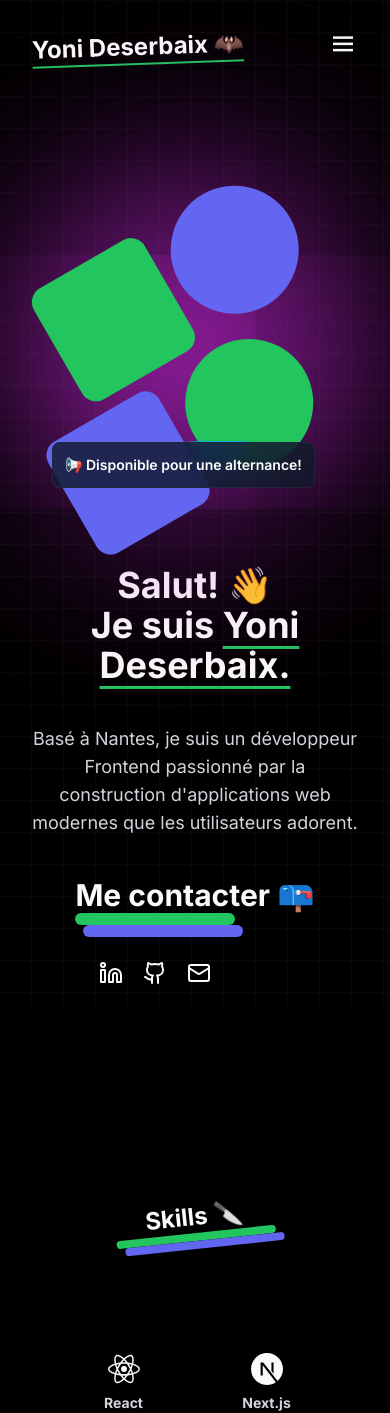
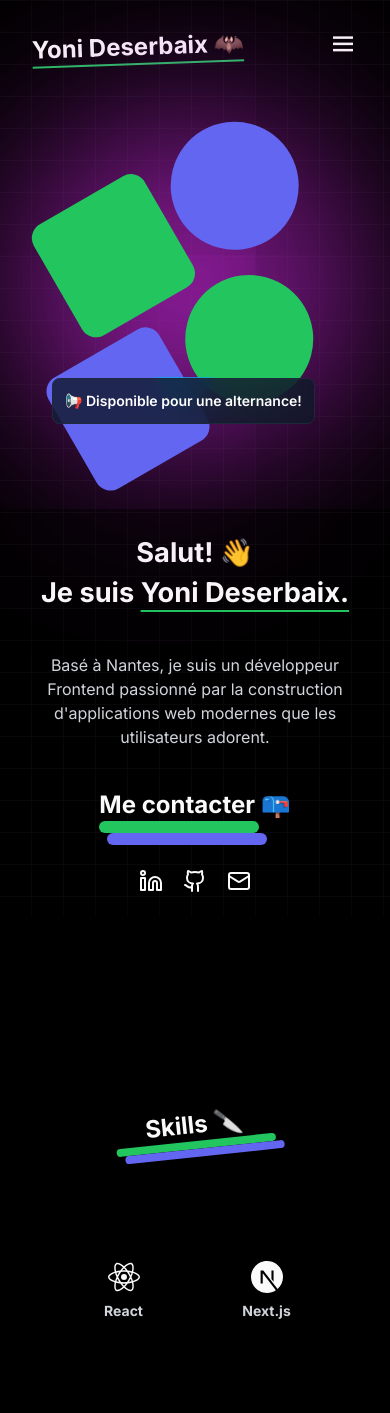
Before and after one commit to Yoni-Deserbaix/Portfolio, a Next.js app: page / in a window 390 px wide. Shown: the top 1413 px of the page. Built offline with nearby package versions, Linux system fonts and the light colour scheme.

Commit message:
update hero responsive

```diff
--- a/src/app/components/Hero.tsx
+++ b/src/app/components/Hero.tsx
@@ -8,25 +8,25 @@ export default function Hero() {
   return (
     <div className="min-h-[60vh] flex flex-col-reverse gap-14 lg:gap-0 lg:flex-row items-center justify-between">
       <div className="space-y-10 text-center lg:text-left">
-        <h1 className="text-4xl lg:text-5xl font-bold ">
+        <h1 className="text-4xl lg:text-5xl font-bold  pt-8 max-sm:text-[1.7rem]">
           Salut! 👋 <br /> Je suis{" "}
           <span className="underline underline-offset-8 decoration-green-500">
             {"Yoni Deserbaix."}
           </span>
         </h1>
-        <p className="md:w-96 text-lg text-gray-300">
+        <p className="md:w-96 text-lg text-gray-300 max-sm:text-base">
           {
             "Basé à Nantes, je suis un développeur Frontend passionné par la construction d'applications web modernes que les utilisateurs adorent."
           }
         </p>
         <Link href={"mailto:yonideserbaix@gmail.com"} className="inline-block">
           <div>
-            <h1 className="text-3xl font-bold hover:text-green-400 transition-all">
+            <h1 className="text-3xl font-bold hover:text-green-400 transition-all max-sm:text-2xl">
               Me contacter 📪
               <div className="w-40 h-3 bg-green-500 rounded-full"></div>
               <div className="w-40 h-3 bg-indigo-500 rounded-full translate-x-2"></div>
             </h1>
-            <div className="flex p-6 gap-5">
+            <div className="flex p-6 gap-5 max-lg:justify-center">
               <Linkedin />
               <Github />
               <Mail />
@@ -34,7 +34,7 @@ export default function Hero() {
           </div>
         </Link>
       </div>
-      <div className="relative max-lg:pt-32">
+      <div className="relative max-lg:pt-16">
         <div className="relative w-72 h-72 space-y-3 -rotate-[30deg]">
           <div className="flex gap-3 translate-x-8 ">
             <div className="w-32 h-32 rounded-2xl bg bg-green-500"></div>
```
